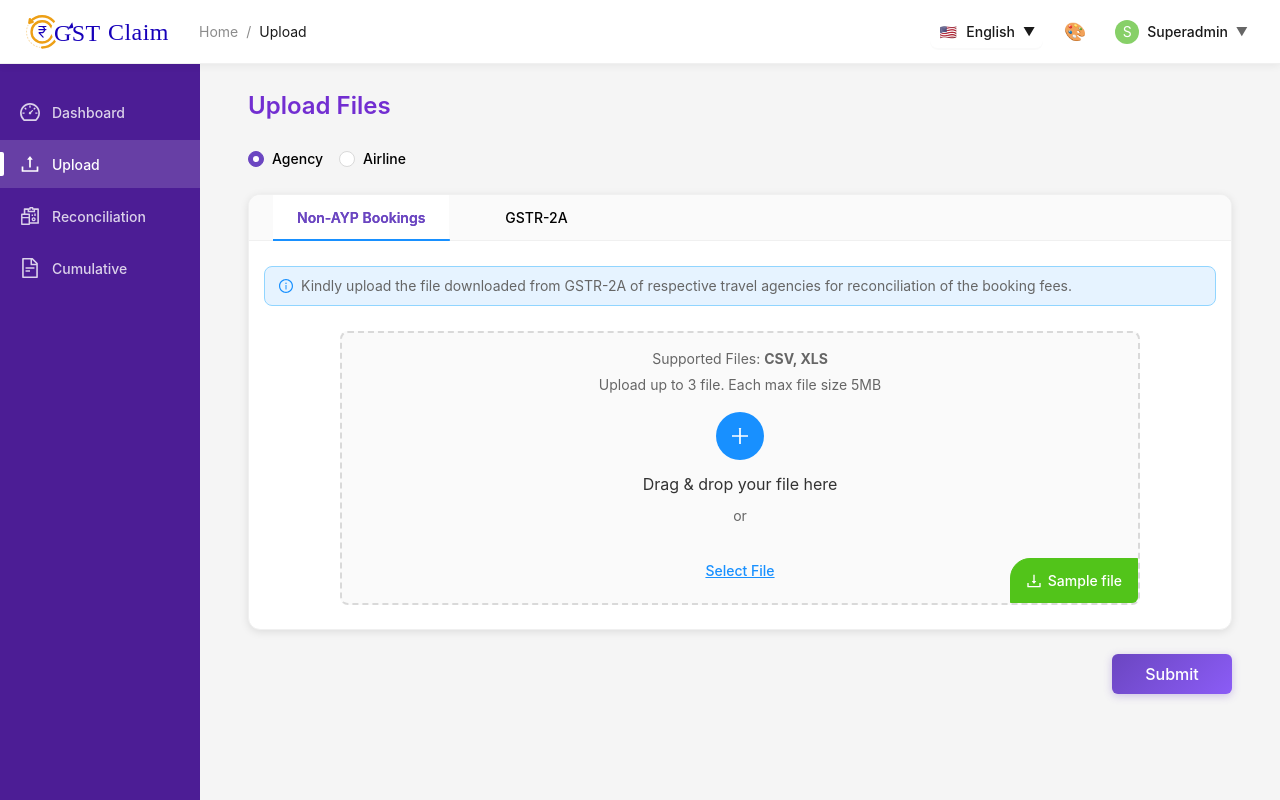
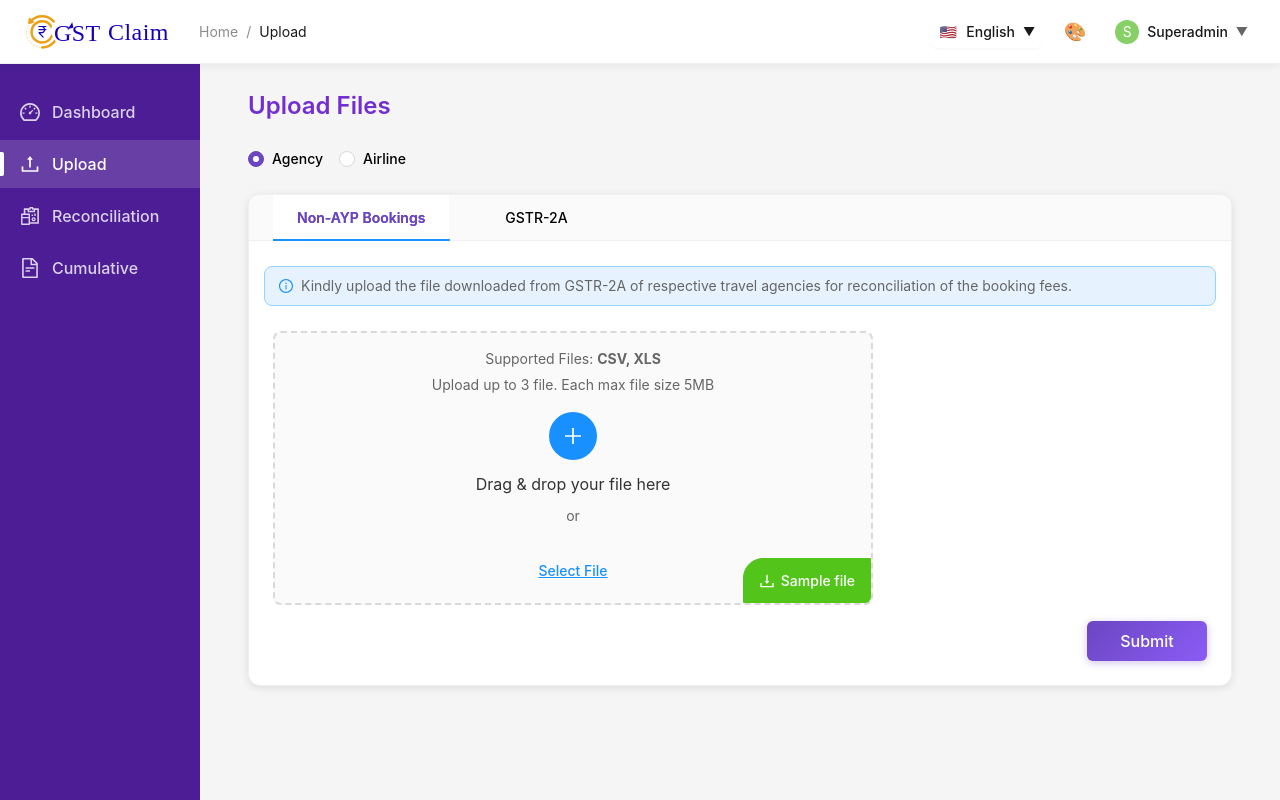
Before and after one commit to karthick-duraisamy/wallet-gst, a React (Vite) app: page /upload in a window 1280 px wide. Shown: the top 800 px of the page. Built offline with nearby package versions, Linux system fonts and the light colour scheme; sample sign-in values are in the browser's storage.

Commit message:
Design changes

```diff
--- a/src/App.css
+++ b/src/App.css
@@ -862,7 +862,7 @@ body {
 
 .nav-label {
   color: rgba(255, 255, 255, 0.8);
-  font-size: 14px;
+  font-size: 16px;
   font-weight: 500;
   transition: color 0.2s ease;
 }
--- a/src/pages/Upload.tsx
+++ b/src/pages/Upload.tsx
@@ -218,8 +218,7 @@ const Upload: React.FC = () => {
               overflow: 'hidden',
               transition: 'all 0.3s ease-in-out',
               cursor: 'pointer',
-              width: '800px',
-              margin: 'auto',
+              width: '600px',
               paddingTop: 15
             }}
            onMouseEnter={(e) => {
@@ -410,12 +409,6 @@ const Upload: React.FC = () => {
             )}
           </div>
 
-
-        </div>
-      </Card>
-
-
-
         {/* Submit Section */}
         <div style={{ textAlign: 'right' }}>
           <Button
@@ -434,6 +427,9 @@ const Upload: React.FC = () => {
             {translate('submit')}
           </Button>
         </div>
+
+        </div>
+      </Card>
     </div>
   );
 };
```
Lines whose indentation alone changed are shown as unchanged.
